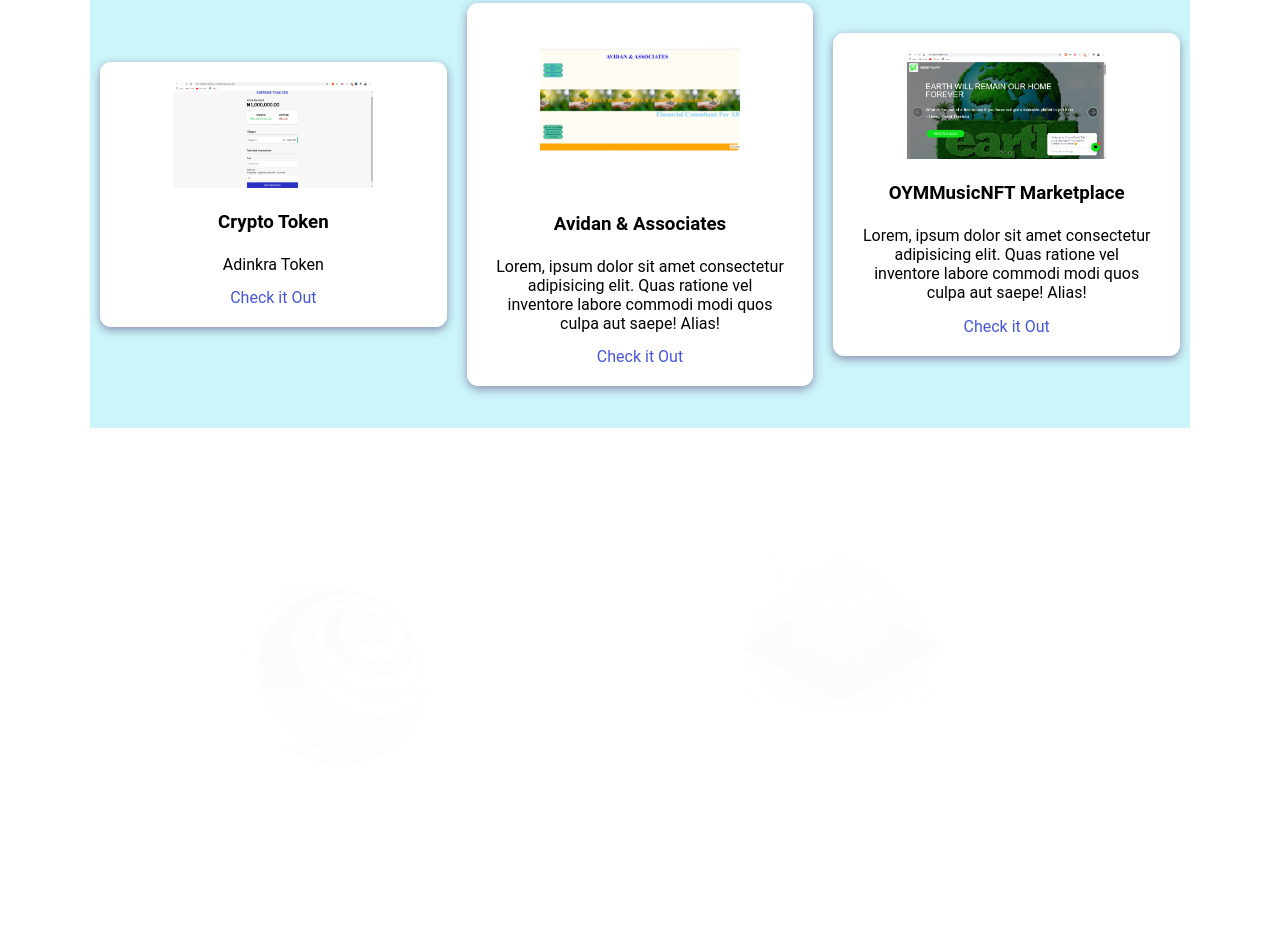
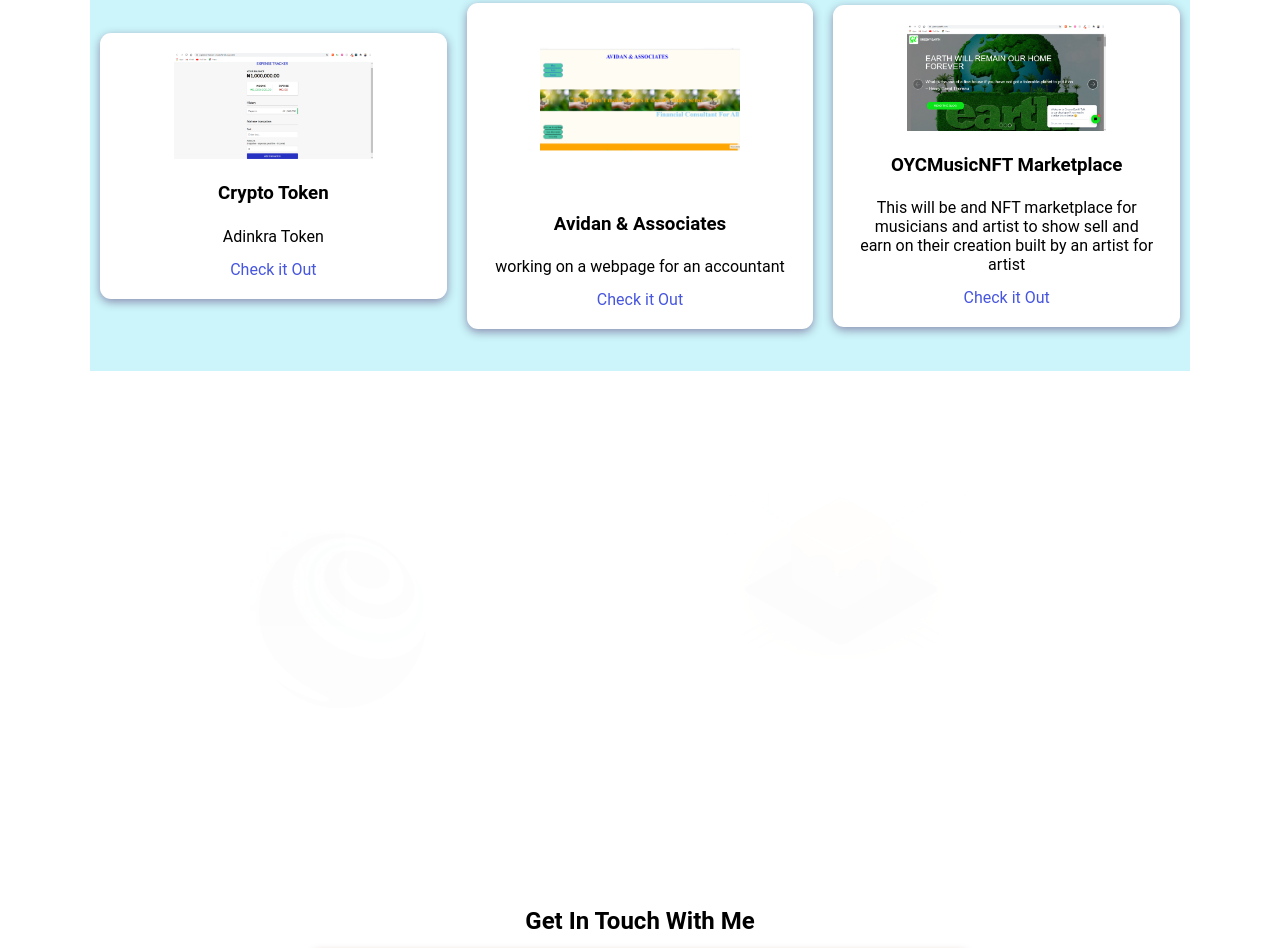
Before and after one commit to Freedomticket/myport-f, a plain HTML site: page index.html in a window 1280 px wide. Shown: the part 1738-2686 px from the top of the page. Drawn offline with nearby package versions, Linux system fonts and the light colour scheme; a script that the page names is missing.

Commit message:
text update

```diff
--- a/index.html
+++ b/index.html
@@ -256,9 +256,7 @@
           />
           <h3 class="project-title">Avidan & Associates</h3>
           <p class="project-details">
-            Lorem, ipsum dolor sit amet consectetur adipisicing elit. Quas
-            ratione vel inventore labore commodi modi quos culpa aut saepe!
-            Alias!
+            working on a webpage for an accountant
           </p>
           <a href="https://freedomticket.github.io/Morrie-s-webpage/" target="_blank" class="project-link">Check it Out</a>
         </div>
@@ -269,11 +267,11 @@
             loading="lazy"
             class="project-pic"
           />
-          <h3 class="project-title">OYMMusicNFT Marketplace</h3>
+          <h3 class="project-title">OYCMusicNFT Marketplace</h3>
           <p class="project-details">
-            Lorem, ipsum dolor sit amet consectetur adipisicing elit. Quas
-            ratione vel inventore labore commodi modi quos culpa aut saepe!
-            Alias!
+            This will be and NFT marketplace for musicians
+            and artist to show sell and earn on their creation
+            built by an artist for artist
           </p>
           <a href="#" target="_blank" class="project-link">Check it Out</a>
         </div>
```
